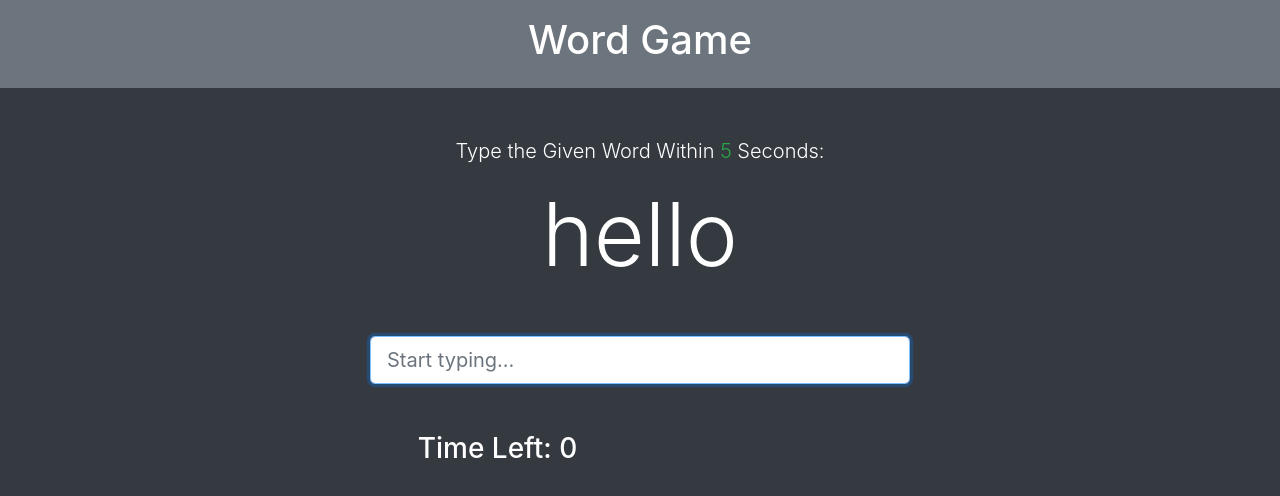
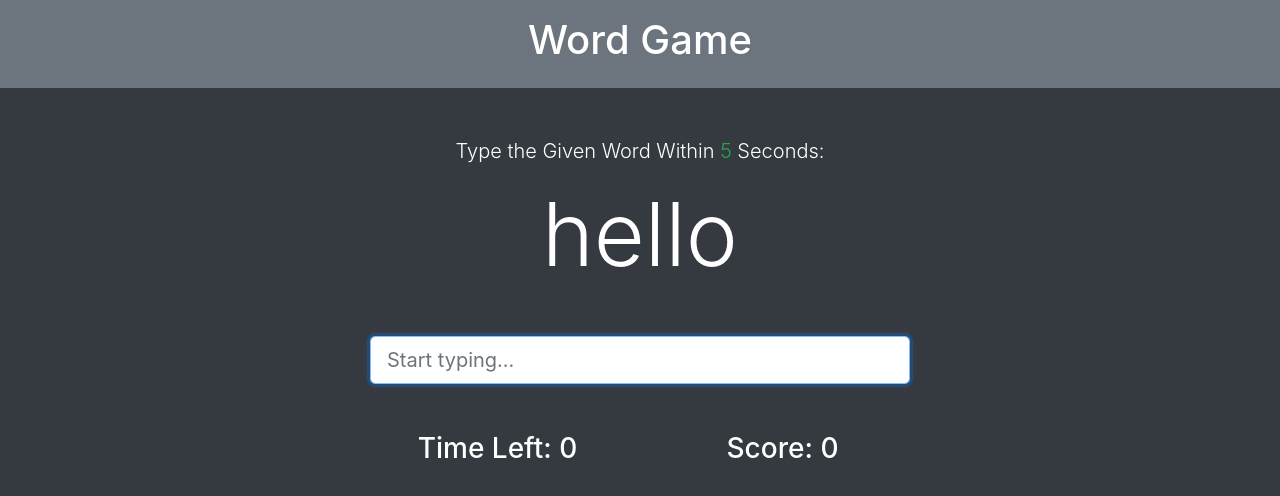
Before and after one commit to newedition994/speed-word-game, a plain HTML site: page index.html in a window 1280 px wide. Drawn offline with nearby package versions, Linux system fonts and the light colour scheme.

Commit message:
made the score visible

```diff
--- a/index.html
+++ b/index.html
@@ -41,6 +41,12 @@
                 <span id="time">0</span>
               </h3>
             </div>
+            <div class="col-md-6">
+              <h3>
+                Score:
+                <span id="score">0</span>
+              </h3>
+            </div>
           </div>
         </div>
       </div>
```
